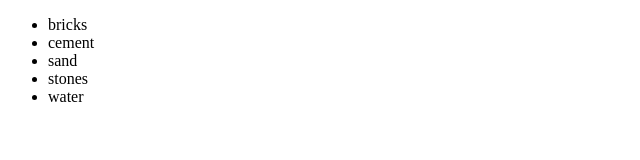
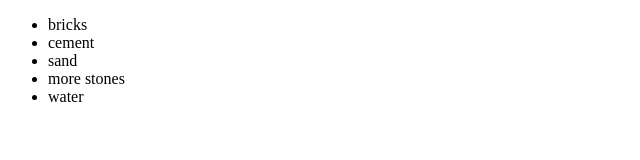
Before and after one commit to matthewsteyn/gitPractical, a plain HTML site: page index.htm in a window 1280 px wide. Shown: the full height of the page, 0-640 px from the left. Drawn offline with Linux system fonts and the light colour scheme.

```diff
--- a/index.htm
+++ b/index.htm
@@ -9,7 +9,7 @@
         <li>bricks</li>
         <li>cement</li>
         <li>sand</li>
-        <li>stones</li>
+        <li>more stones</li>
         <li>water</li>
     </ul>
 </body>
```
